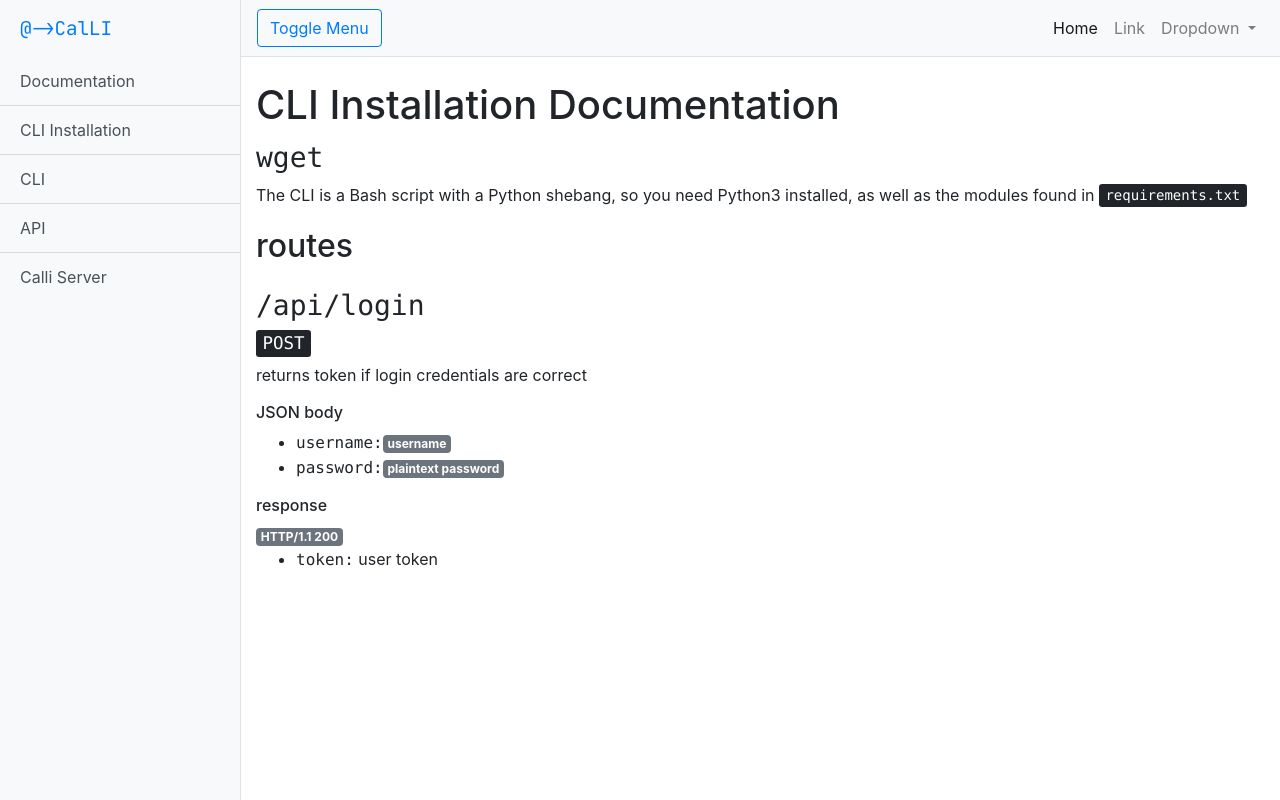
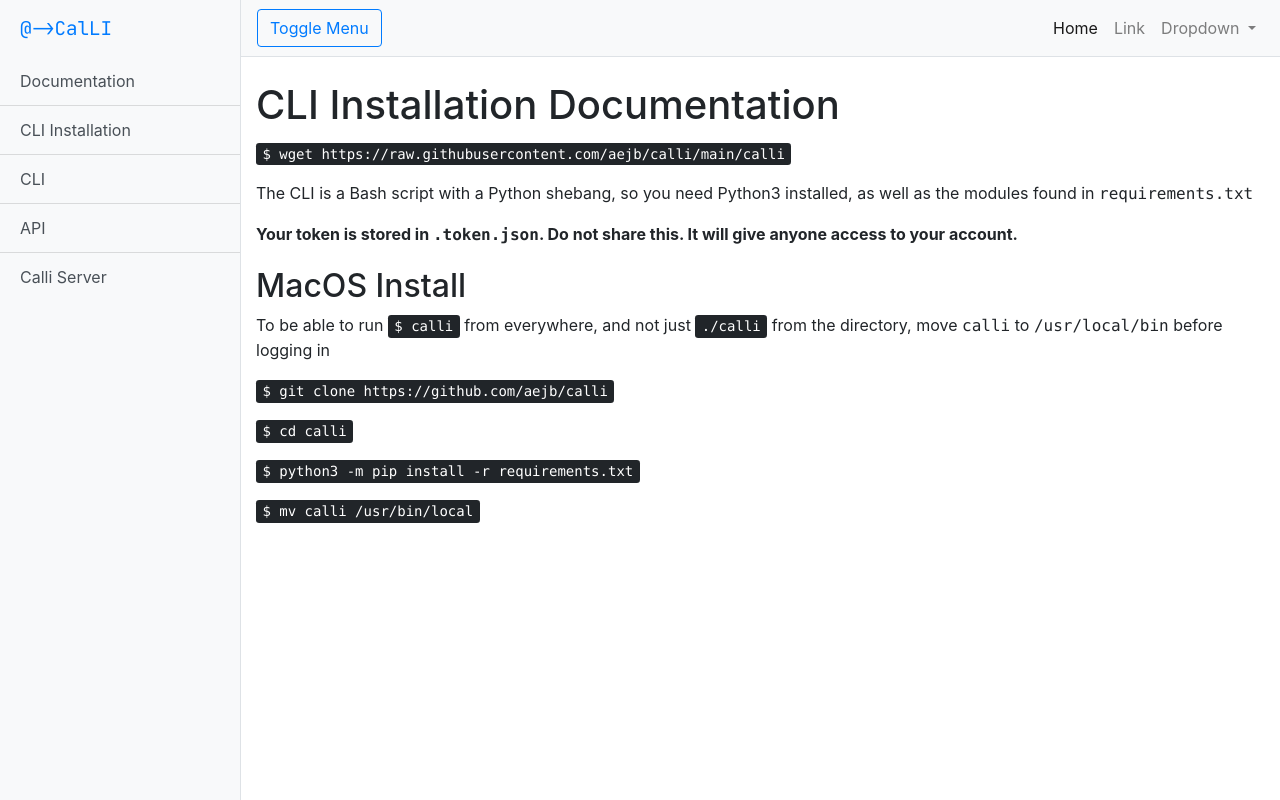
Before and after one commit to calliapp/calli-server, a Flask app: page /docs/install-cli in a window 1280 px wide. Run offline with Flask 2, Linux system fonts and the light colour scheme; some libraries are stand-ins or nearby versions.

Commit message:
finish docs

```diff
--- a/templates/docs_install.html
+++ b/templates/docs_install.html
@@ -8,35 +8,25 @@ CLI Installation Documentation
 {% block docs %}
         <div class="row pt-1" id="start">
             <div class="col-lg-12 text-left">
-                <h3><samp>wget </samp></h3>
-                <p>The CLI is a Bash script with a Python shebang, so you need Python3 installed, as well as the modules found in <kbd>requirements.txt</kbd></p>
+                <p><kbd><span class="user-select-none">$ </span>wget https://raw.githubusercontent.com/aejb/calli/main/calli</kbd></p>
+                <p>The CLI is a Bash script with a Python shebang, so you need Python3 installed, as well as the modules found in <samp>requirements.txt</samp></p>
+                <p><b>Your token is stored in <samp>.token.json</samp>. Do not share this. It will give anyone access to your account.</b></p>
             </div>
         </div>
         <div class="row pt-1" id="start">
             <div class="col-lg-12 text-left">
-                <h2>routes</h2>
-            </div>
-        </div>
-
-        <div class="row pt-3" id="remind">
-            <div class="col-lg-12 text-left">
-                <h3><samp>/api/login</samp></h3>
-                <h5><kbd>POST</kbd></h5>
-                <p>returns token if login credentials are correct</p>
-                <h6>JSON body</h6>
-                <ul class="no-points">
-                    <li><samp>username:</samp><span class="badge badge-secondary">username</span></li>
-                    <li><samp>password:</samp><span class="badge badge-secondary">plaintext password</span></li>
-                </ul>
-                <h6>response</h6>
-                <span class="badge badge-secondary">HTTP/1.1 200</span>
-                <ul class="no-points">
-                    <li><samp>token:</samp> user token</li>
-                </ul>
+                <h2>MacOS Install</h2>
+                <p>To be able to run <kbd>$ calli</kbd> from everywhere, and not just <kbd>./calli</kbd> from the directory, move <samp>calli</samp> to <samp>/usr/local/bin</samp> before logging in</p>
+                <p><kbd><span class="user-select-none">$ </span>git clone https://github.com/aejb/calli</kbd></p>
+                <p><kbd><span class="user-select-none">$ </span>cd calli</kbd></p>
+                <p><kbd><span class="user-select-none">$ </span>python3 -m pip install -r requirements.txt</kbd></p>
+                <p><kbd><span class="user-select-none">$ </span>mv calli /usr/bin/local</kbd></p>
             </div>
         </div>
 
 
 
 
+
+
 {% endblock %}
--- a/templates/homenew.html
+++ b/templates/homenew.html
@@ -46,7 +46,7 @@
     <div class="col-md-5 p-lg-3 mx-auto my-5">
       <div class="card bg-light">
       <div class="card-body">
-      <h4><samp><span class="user-select-none">$ </span>git clone https://github.com/aejb/calli</samp></h4>
+      <samp><span class="user-select-none">$ </span>git clone https://github.com/aejb/calli</samp>
       </div>
       </div>
     </div>
```
